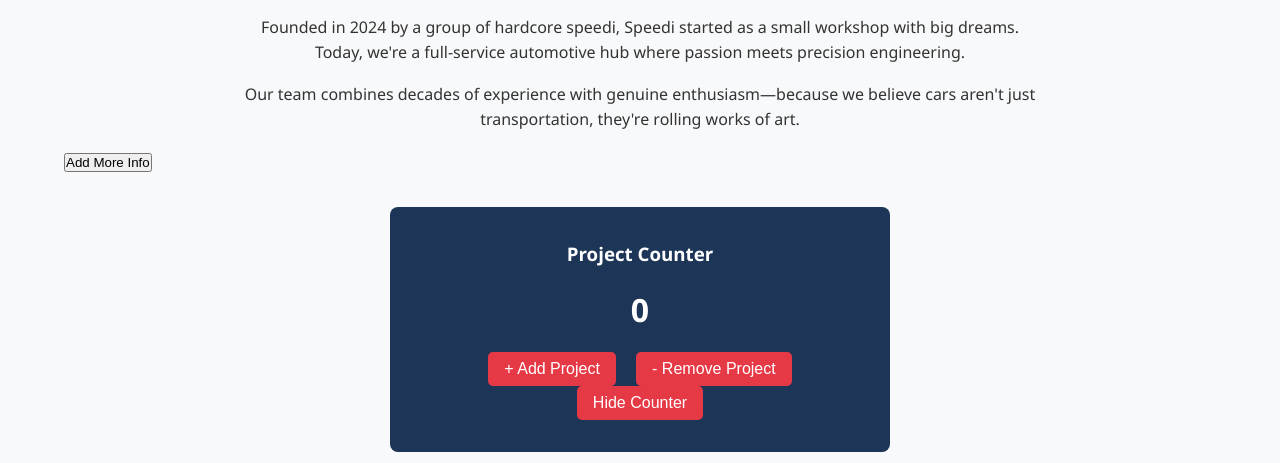
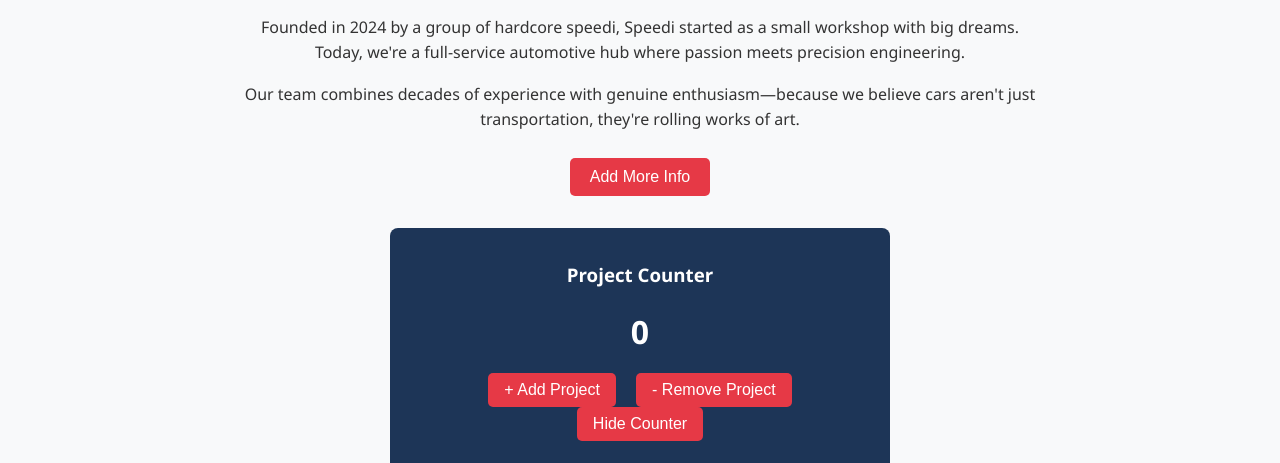
Before and after one commit to Reyhern/Project-2-JavaScript, a plain HTML site: page index.html in a window 1280 px wide. Shown: the part 630-1093 px from the top of the page. Drawn offline with Linux system fonts and the light colour scheme.

Commit message:
Add style for new button

```diff
--- a/css/style.css
+++ b/css/style.css
@@ -127,6 +127,23 @@
     max-width: 800px;
     margin: 0 auto 1rem;
     text-align: center;
+  }
+
+  .about .text-buttons{
+  text-align: center;
+  margin: 25px 0;
+  }
+
+  .about .text-btn{
+  background-color: #e63946;
+  color: white;
+  border: none;
+  padding: 10px 20px;
+  border-radius: 5px;
+  cursor: pointer;
+  font-size: 16px;
+  margin: 0 10px;
+  transition: background-color 0.3s;
   }
 
   /* Services Section */
```
